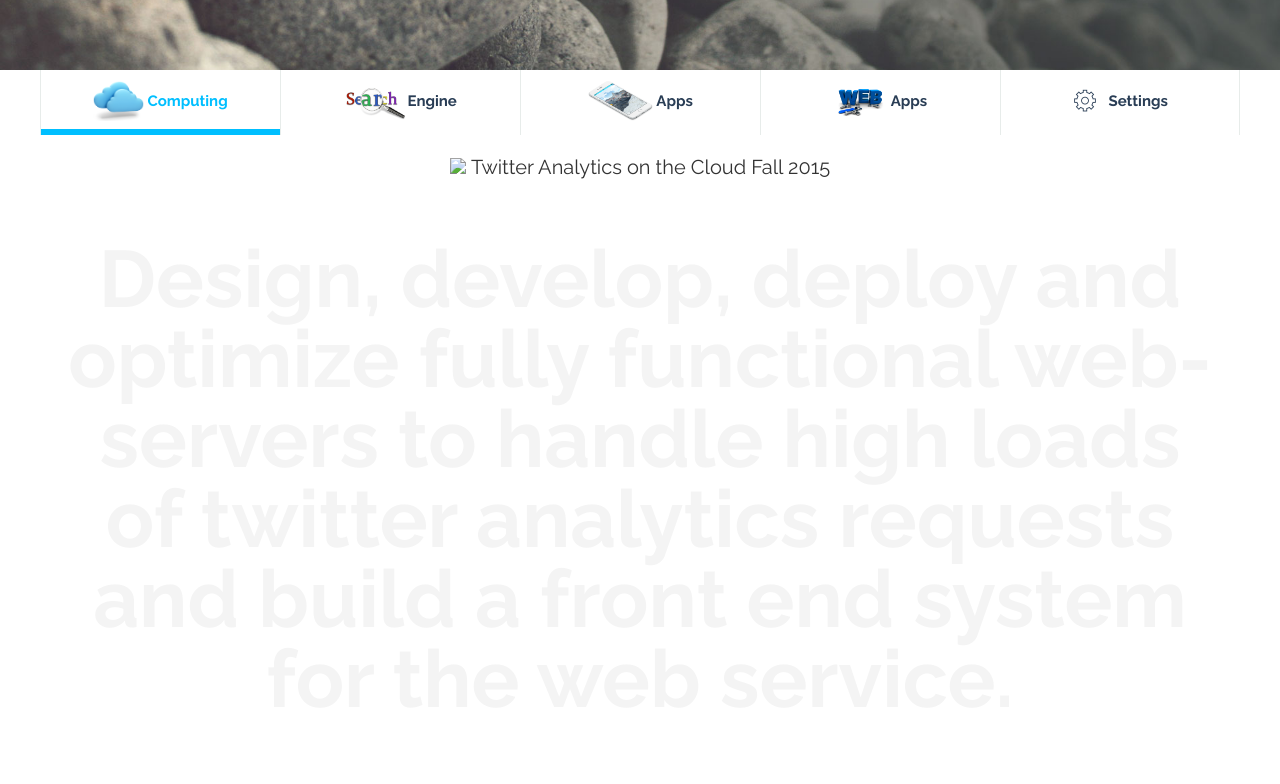
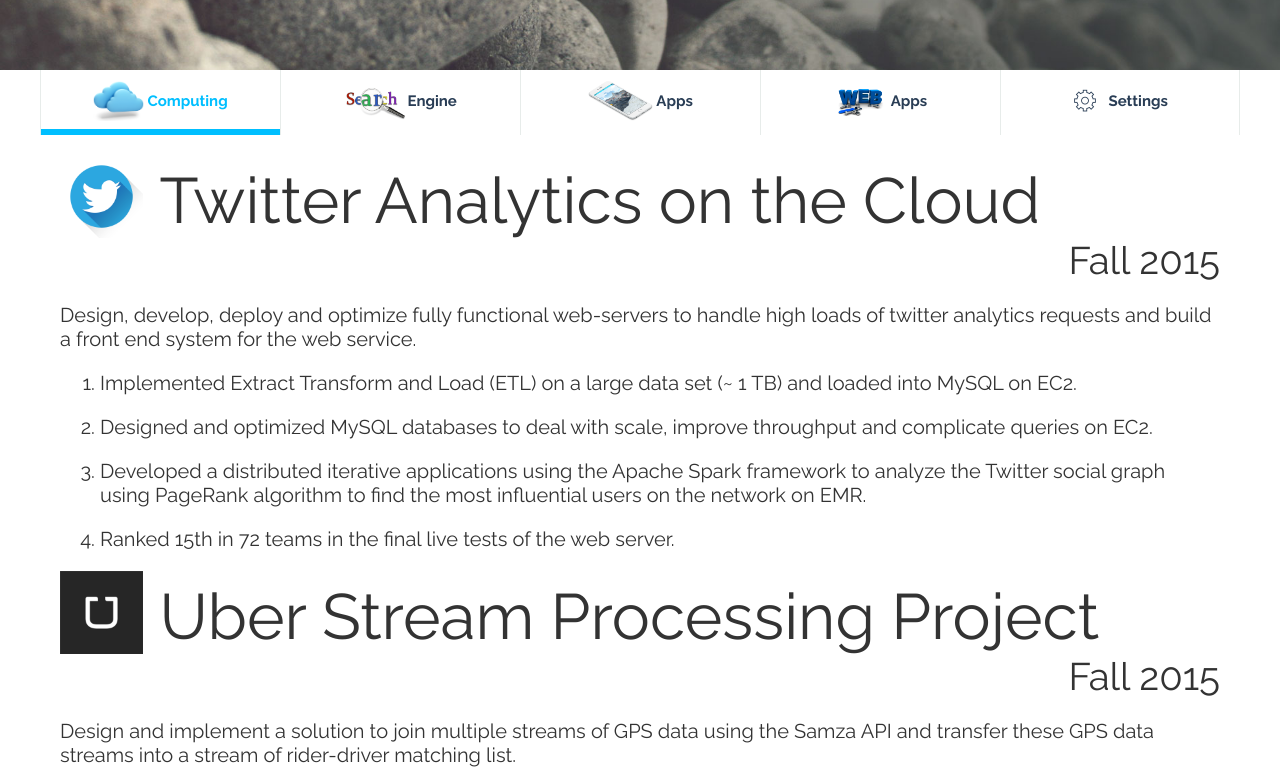
Before and after one commit to suyuz0629/suyuz0629.github.io, a plain HTML site: page index.html in a window 1280 px wide. Shown: the part 660-1444 px from the top of the page. Drawn offline with Linux system fonts and the light colour scheme.

Commit message:
Add twitter logo and uber logo.

```diff
--- a/css/style.css
+++ b/css/style.css
@@ -291,12 +291,14 @@ a:focus {
     width: 100%;
     font-weight: 300;
     font-size: 1.25em;
+    /*
     -webkit-transform: translateY(-120px);
     transform: translateY(-120px);
+*/
 }
 
 .az-tabs.modify nav {
-    border-bottom: 70px solid white;
+    /*    border-bottom: 70px solid white;*/
 }
 
 .az-fadeout.modify .az-content > div {
--- a/css/tabs.css
+++ b/css/tabs.css
@@ -170,20 +170,36 @@
     margin: 0 auto;
     padding: 1em;
     max-width: 1200px;
-    text-align: center;
 }
 
 .az-content-wrap section.content-current {
     display: block;
 }
 
+.az-content-wrap section az-title {
+    font-size: 5vw;
+}
+
+.az-content-wrap section az-title img {
+    height: 6.5vw;
+    margin: auto;
+    vertical-align: text-bottom;
+}
+
 .az-content-wrap section p {
+    /*
     margin: 0;
     padding: 0.75em 0;
-    color: rgba(40, 44, 42, 0.05);
-    font-weight: 900;
-    font-size: 4em;
+        color: rgba(40, 44, 42, 0.05);
+        font-size: 4em;
     line-height: 1;
+*/
+}
+
+.az-content-wrap section az-time {
+    display: block;
+    font-size: 3vw;
+    text-align: right;
 }
 
 
```
Also changed, not shown: img/twitter-logo.png (added), img/uber-logo.png (added).
